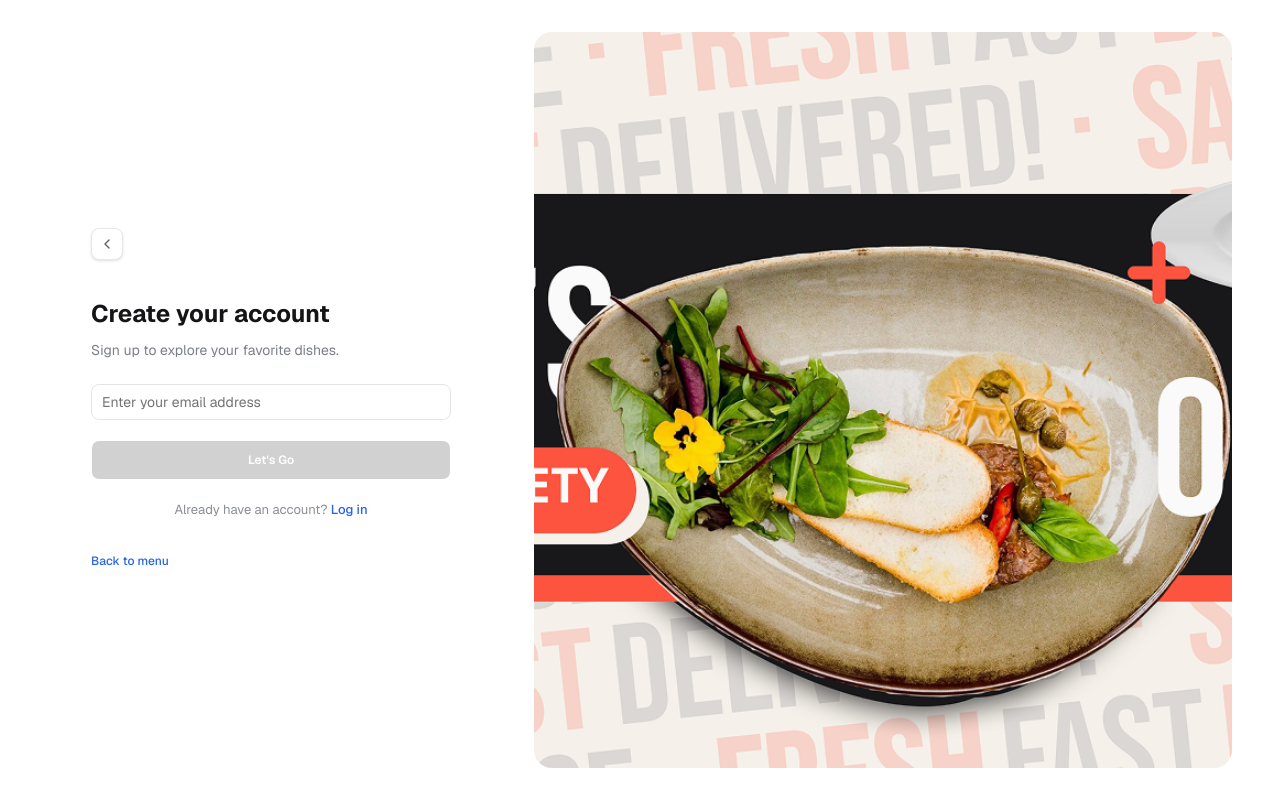
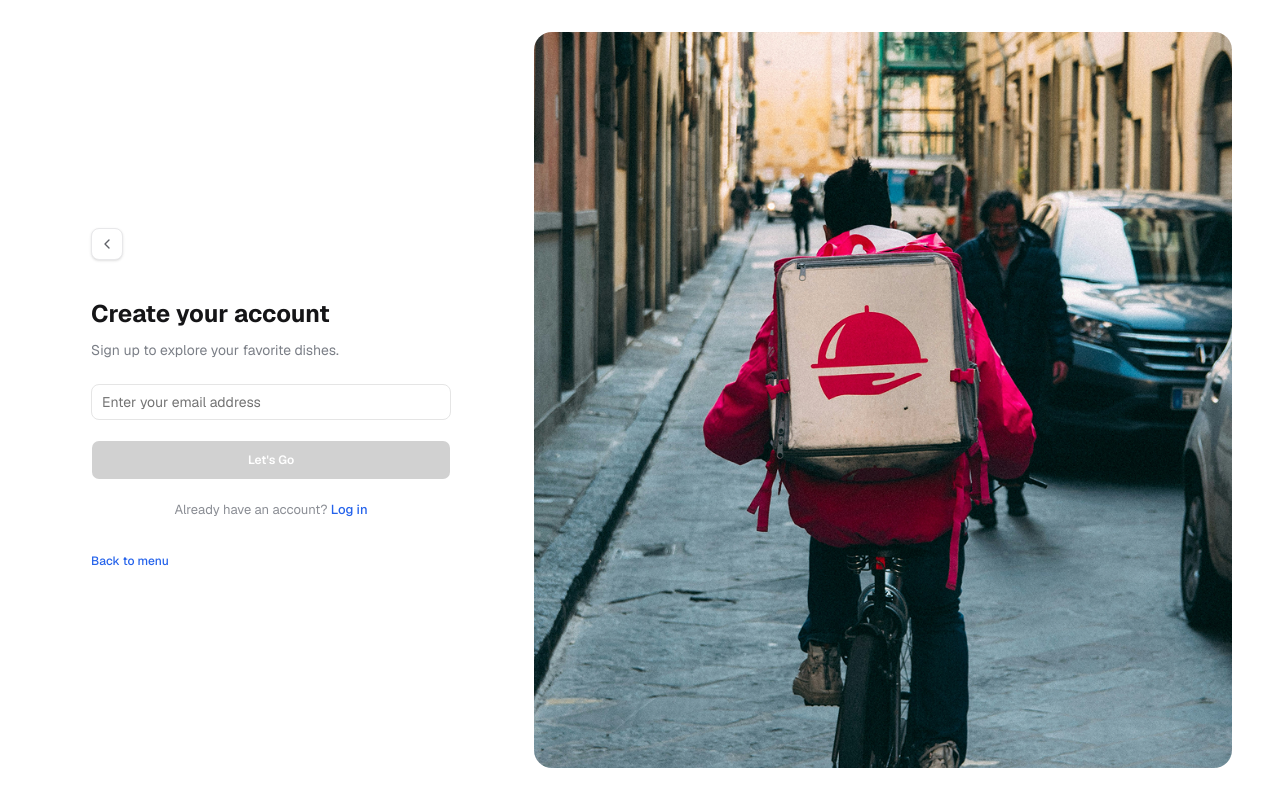
Before and after one commit to 123uugana/food-delevery2, a Next.js app: page /auth in a window 1280 px wide. Built offline with nearby package versions, Linux system fonts and the light colour scheme.

Commit message:
Update auth screen image

```diff
--- a/src/components/auth/auth-screen.tsx
+++ b/src/components/auth/auth-screen.tsx
@@ -298,7 +298,7 @@ export function AuthScreen({
 
         <section className="relative min-h-[680px] overflow-hidden rounded-[18px] max-lg:min-h-[420px] max-sm:min-h-[320px]">
           <Image
-            src="/Image÷.png"
+            src="/rider.png"
             alt="NomNom delivery rider on a city street"
             fill
             priority
```
Also changed, not shown: public/rider.png (added).
